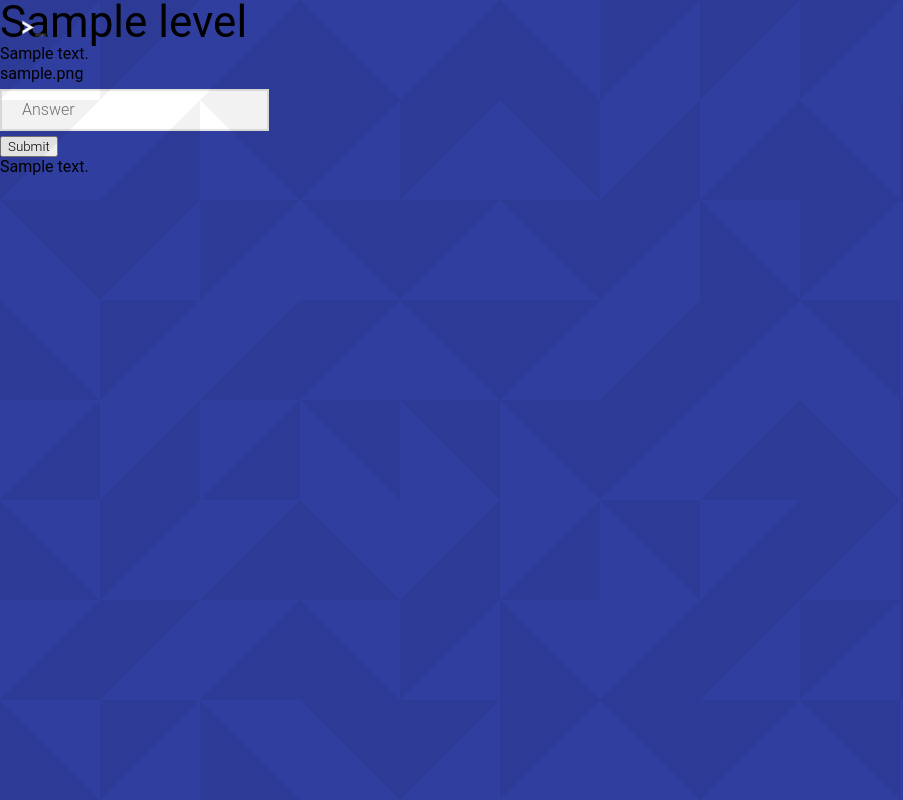
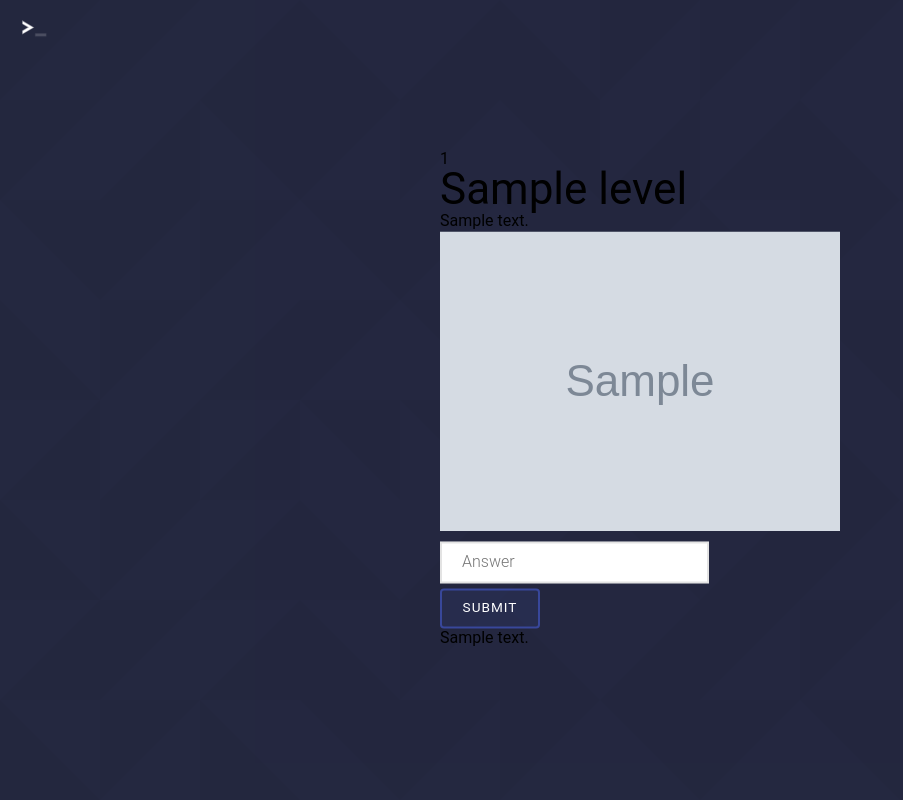
Before and after one commit to ishaansaxena/DecodeNode, a Django app: template templates/decode/play.html in a window 1280 px wide. Shown: the whole page, without its empty margins (0-903 px from the left). Run offline with Django 3.2, Linux system fonts and the light colour scheme; the template is opened without the code that fills it: values that come from a table or form of the project are taken from there, others are empty; tables that the repository leaves empty hold one stand-in row (values such as "Sample post"); grey boxes marked "Sample" are stand-in pictures; parts of the project's set-up code (start-up, migrations or seed data) failed here and were passed over; some web fonts are replaced.

Commit message:
Add error, image fields

```diff
--- a/templates/decode/play.html
+++ b/templates/decode/play.html
@@ -1,21 +1,31 @@
-{% extends 'base.html' %}
+{% extends "base.html" %}
+{% load static %}
+{% block title %}Decode - Level {{ level.uid }}{% endblock %}
+{% block assets %}
+<link rel="stylesheet" type="text/css" href="{% static 'css/play.css' %}">
+{% endblock %}
 {% block content %}
-<h1>{{ level.title }}</h1>
-<p>
-    {{ level.text }}
-</p>
-<p>
-    {{ level.image }}
-</p>
-<p>
-    {% if errors %}
-        {{ errors }}
+<div id="container">
+    <div class="content">
+        <div class="level-id">
+            <span>{{ level.uid }}</span>
+        </div>
+        <h1 class="level-title">{{ level.title }}</h1>
+        <p class="level-text">{{ level.text }}</p>
+        <p class="level-image-outer">
+            {% if level.image %}
+                <img class="level-image" src="/{{ level.image }}">
             {% endif %}
         </p>
         <form action="{% url 'decode:play' %}" method="post">
             {% csrf_token %}
             {{ form.user_answer }}
-    <input type="submit" name="submit">
+            <input class="btn blue" type="submit" name="submit" value="Submit">
         </form>
+        {% if errors %}
+        <p class="error">Error: {{ errors }}</p>
+        {% endif %}
         <p class="hint">{{ level.comment }}</p>
+    </div>
+</div>
 {% endblock %}
```
Lines whose indentation alone changed are shown as unchanged.
